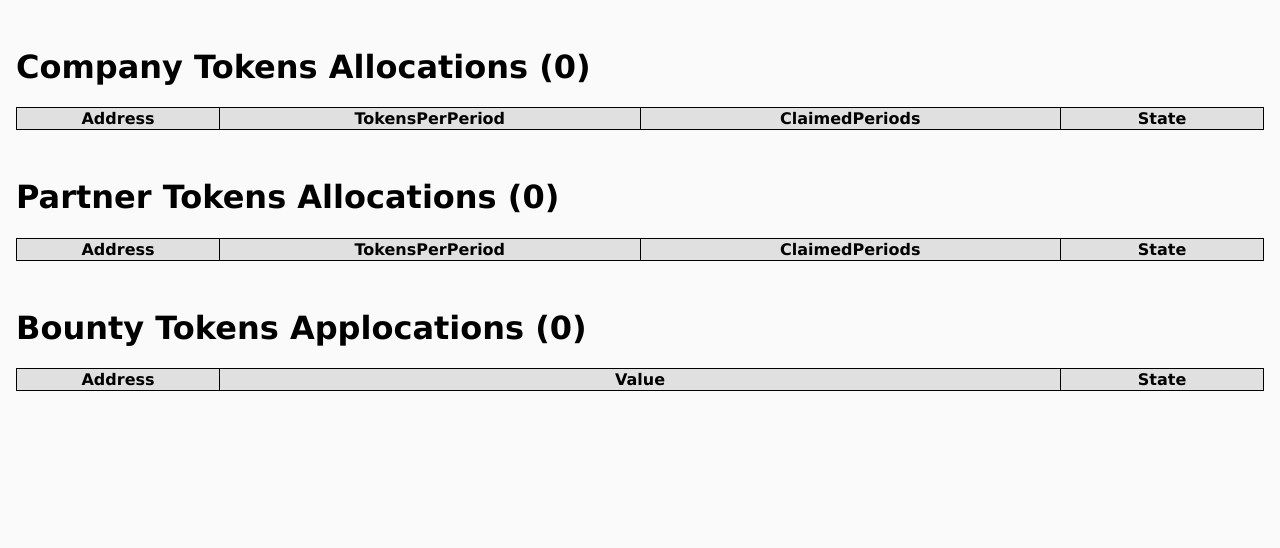
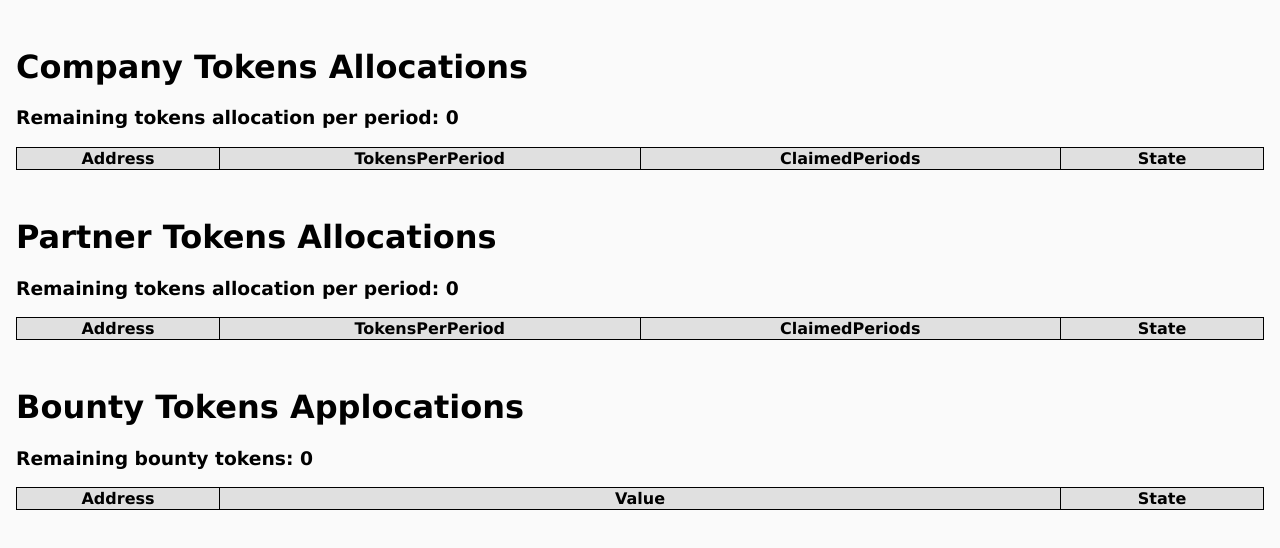
Before and after one commit to przeor/experty-tge, a website with bundled scripts: page web-app/index.html in a window 1280 px wide. Built offline with nearby package versions, Linux system fonts and the light colour scheme; a script that the page names is missing.

Commit message:
Explain remaining tokens in web-app; Deploy new contract to kovan

```diff
--- a/web-app/index.html
+++ b/web-app/index.html
@@ -10,7 +10,8 @@
 <body>
   <!-- Company token allocation  -->
   <div class="tkn-table-wrapper tkn-company-table">
-    <h1>Company Tokens Allocations (<span class="remaining-allocation">0</span>)</h1>
+    <h1>Company Tokens Allocations</h1>
+    <h3>Remaining tokens allocation per period: <span class="remaining-allocation">0</span></h3>
     <table>
       <thead>
         <tr>
@@ -27,7 +28,8 @@
 
   <!-- Partner token allocation  -->
   <div class="tkn-table-wrapper tkn-partner-table">
-    <h1>Partner Tokens Allocations (<span class="remaining-allocation">0</span>)</h1>
+    <h1>Partner Tokens Allocations</h1>
+    <h3>Remaining tokens allocation per period: <span class="remaining-allocation">0</span></h3>
     <table>
       <thead>
         <tr>
@@ -44,7 +46,8 @@
 
   <!-- Bounty token allocation  -->
   <div class="tkn-table-wrapper tkn-bounty-table">
-    <h1>Bounty Tokens Applocations (<span class="remaining-allocation">0</span>)</h1>
+    <h1>Bounty Tokens Applocations</h1>
+    <h3>Remaining bounty tokens: <span class="remaining-allocation">0</span></h3>
     <table>
       <thead>
         <tr>
--- a/web-app/index.js
+++ b/web-app/index.js
@@ -70,7 +70,7 @@ fetch('contracts/ExyToken.json')
     // console.log(JSON.stringify(BYTECODE));
 
     const PROVIDER = 'http://localhost:8545';
-    const ADDRESS = '0x691c84d23be2301815a9F1dD81ea9568293fD64d';
+    const ADDRESS = '0x78ed88f1d9351ca94b3b784d997883e1ee83f184';
     if (typeof web3 !== 'undefined') {
       web3 = new Web3(web3.currentProvider);
     } else {
```
